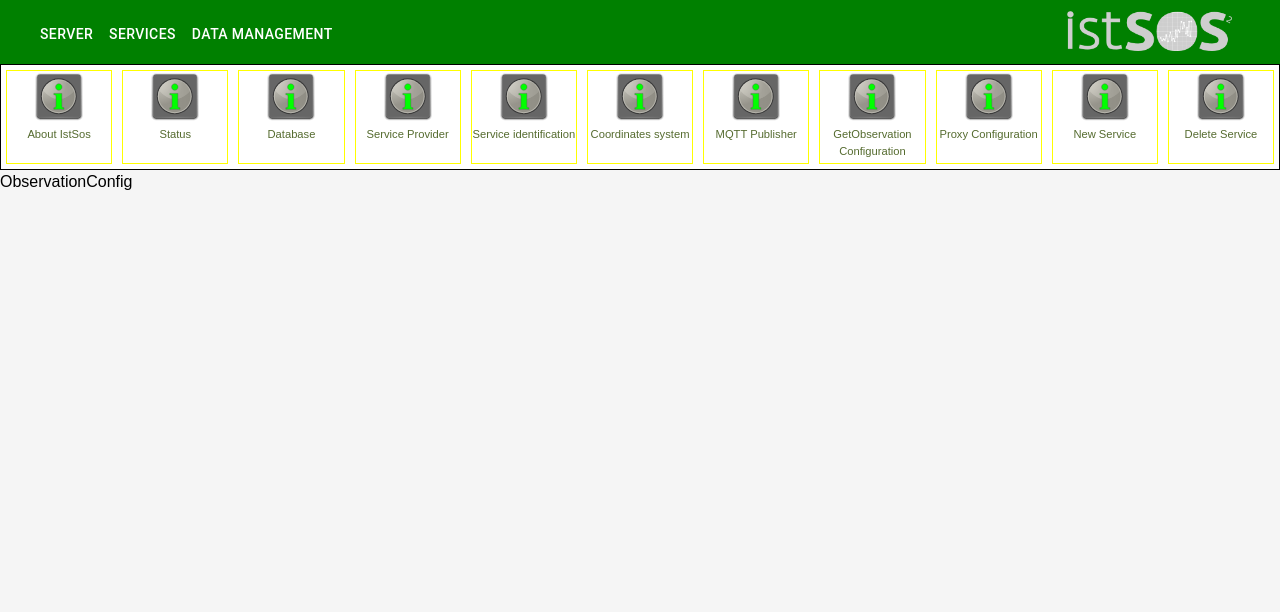
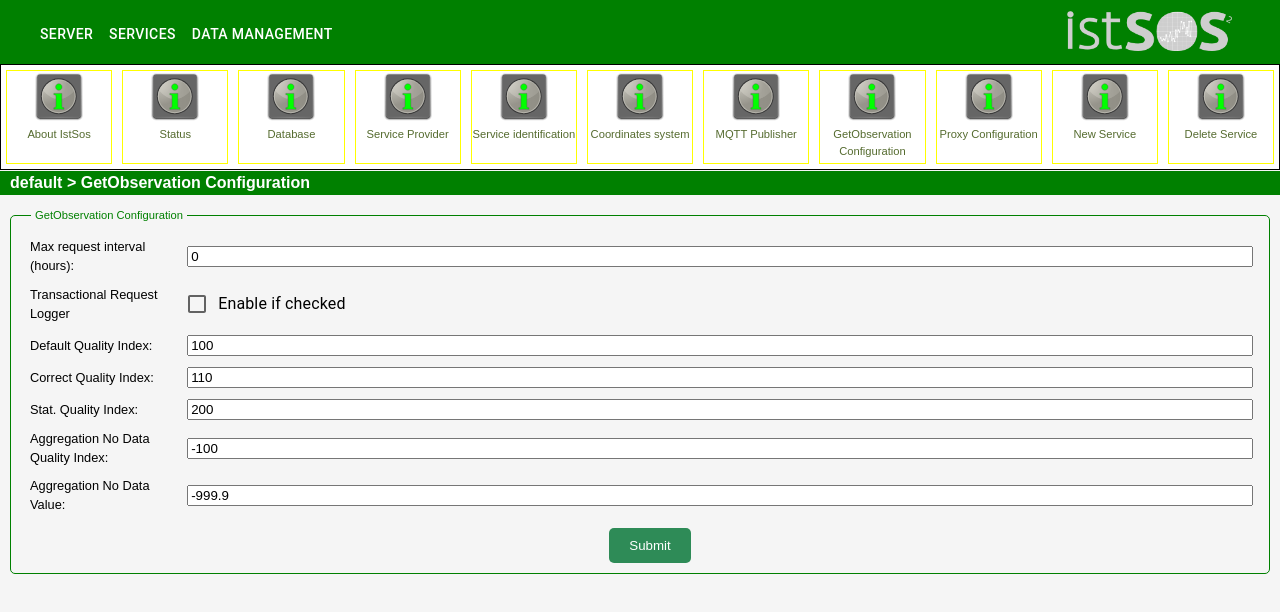
Before and after one commit to KasukabeDefenceForce/refactorIstSos, a React (Vite) app: page /observationconfig in a window 1280 px wide. Shown: the top 612 px of the page. Built offline with nearby package versions, Linux system fonts and the light colour scheme.

Commit message:
Updating get observational configuration form

```diff
--- a/src/components/Pages/ObservationConfig.tsx
+++ b/src/components/Pages/ObservationConfig.tsx
@@ -1,7 +1,64 @@
+import { Box, FormControlLabel } from "@mui/material";
+import Checkbox from '@mui/material/Checkbox';
+import { useState } from "react";
+import InputBoxComponent from "../util/InputBoxComponent";
 
 const ObservationConfig = () => {
+  const [maxRequestInterval, setMaxRequestInterval] = useState(0);
+  const [transactionalRequestLogger, setTransactionalRequestLogger] = useState(false);
+  const [defaultQualityIndex, setDefaultQualityIndex] = useState(100);
+  const [correctQualityIndex, setCorrectQualityIndex] = useState(110);
+  const [statQualityIndex, setStatQualityIndex] = useState(200);
+  const [aggregationNoDataQualityIndex, setAggregationNoDataQualityIndex] = useState(-100)
+  const [aggregationNoDataValue, setAggregationNoDataValue] = useState(-999.9)
+
+  const handleClick = () => {
+    const sanitizedMessage = `
+      Max Request Interval: ${maxRequestInterval}
+      Transactional Request Logger: ${transactionalRequestLogger}
+      Default Quality Index: ${defaultQualityIndex}
+      Correct Quality Index: ${correctQualityIndex}
+      Stat. Quality Index: ${statQualityIndex}
+      Aggregation No Data Quality Index: ${aggregationNoDataQualityIndex}
+      Aggregation No Data Value: ${aggregationNoDataValue}
+    `;
+    alert(sanitizedMessage);
+  };
+
+  const handleCheckBox = () => {
+    setTransactionalRequestLogger(!transactionalRequestLogger)
+    console.log(transactionalRequestLogger)
+  }
+
   return (
-    <div>ObservationConfig</div>
+    <>
+      <div className="page-name">
+        <Box sx={{ flexGrow: 1 }}>
+          <strong>default &gt; GetObservation Configuration</strong>
+        </Box>
+      </div>
+      <div className="about">
+        <div className="floating-label">GetObservation Configuration</div>
+        <form onSubmit={handleClick}>
+          <InputBoxComponent label="Max request interval (hours)" type="number" setValue={setMaxRequestInterval} value={maxRequestInterval} />
+          <div className="input-box">
+            <div className="input-label">Transactional Request Logger</div>
+            <div className="input-type">
+              <FormControlLabel control={<Checkbox inputProps={{ 'aria-label': 'controlled' }} checked={transactionalRequestLogger}
+                onChange={handleCheckBox} />} label="Enable if checked" />
+            </div>
+          </div>
+          <InputBoxComponent label="Default Quality Index" type="number" setValue={setDefaultQualityIndex} value={defaultQualityIndex} />
+          <InputBoxComponent label="Correct Quality Index" type="number" setValue={setCorrectQualityIndex} value={correctQualityIndex} />
+          <InputBoxComponent label="Stat. Quality Index" type="number" setValue={setStatQualityIndex} value={statQualityIndex} />
+          <InputBoxComponent label="Aggregation No Data Quality Index" type="number" setValue={setAggregationNoDataQualityIndex} value={aggregationNoDataQualityIndex} />
+          <InputBoxComponent label="Aggregation No Data Value" type="number" setValue={setAggregationNoDataValue} value={aggregationNoDataValue} />
+          <div className="button-container">
+            <button className="submit-button">Submit</button>
+          </div>
+        </form>
+      </div>
+    </>
   )
 }
 
```
